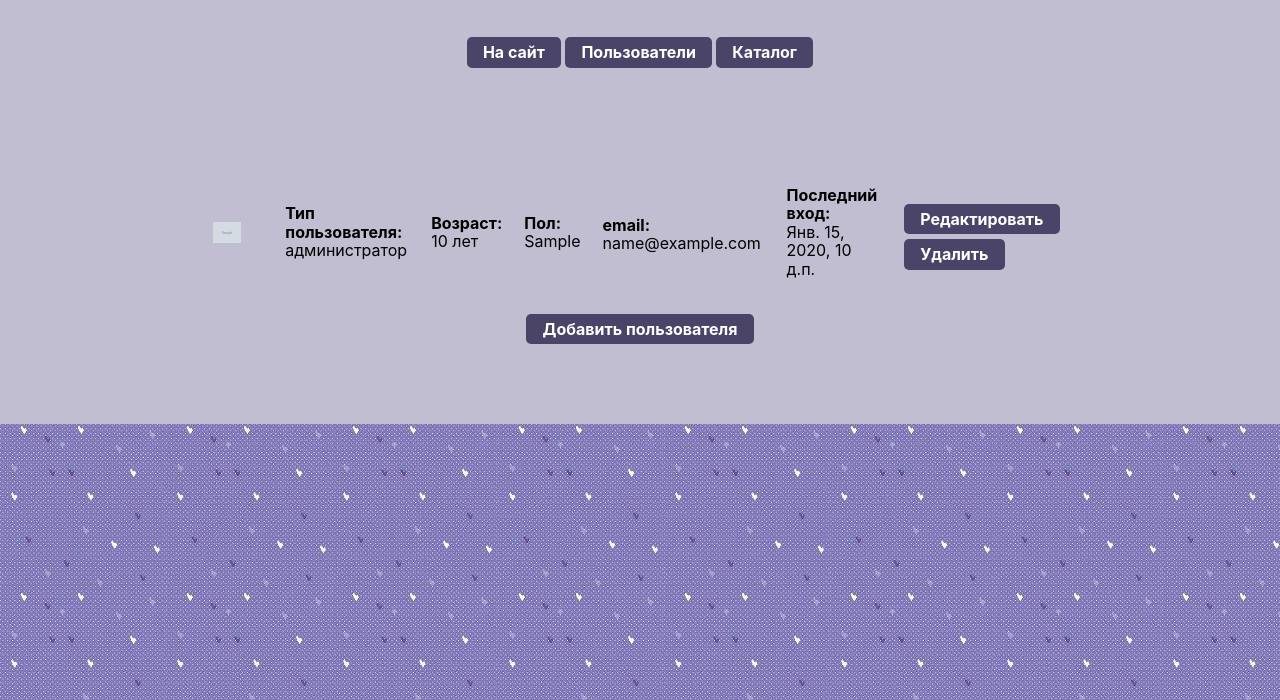
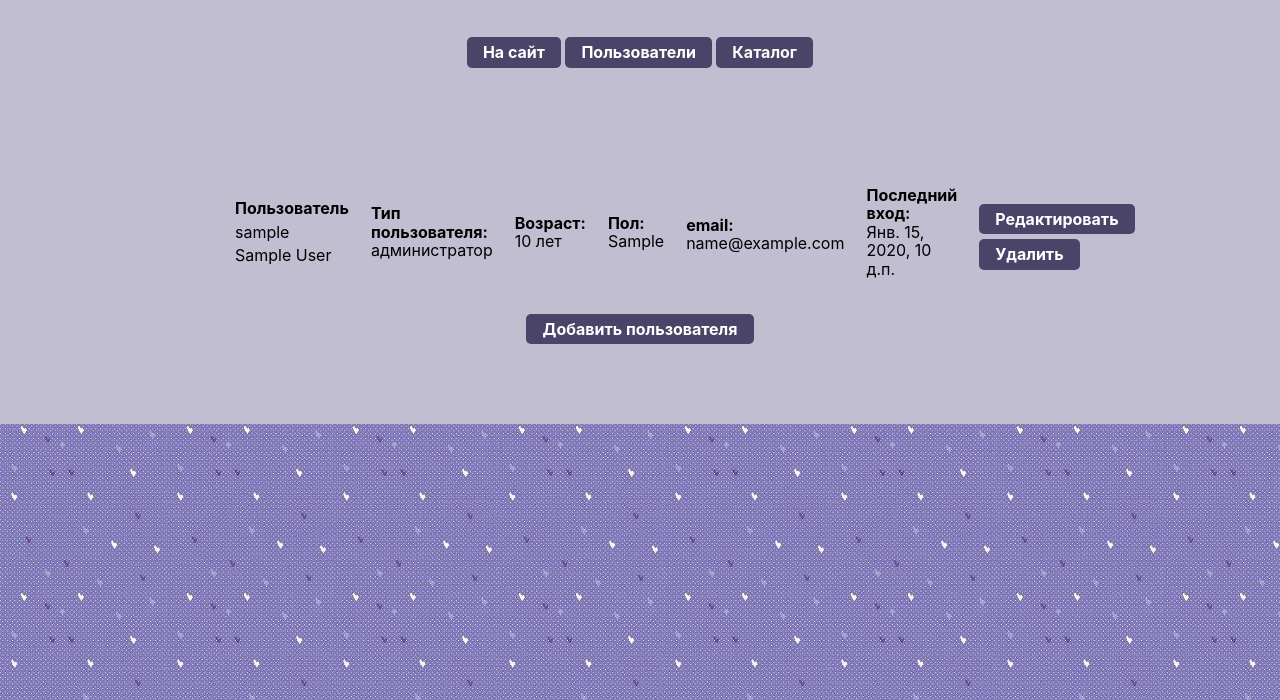
Before and after one commit to Solda-git/Django1, a Django app: page /kwadmin/ in a window 1280 px wide. Shown: the part 100-800 px from the top of the page. Run offline with Django 3.2, Linux system fonts and the light colour scheme; a user stored in the database is signed in; tables that the repository leaves empty hold one stand-in row (values such as "Sample post"); grey boxes marked "Sample" are stand-in pictures; parts of the project's set-up code (start-up, migrations or seed data) failed here and were passed over.

Commit message:
Lesson 7: - next added (login/logout redirect) - ajax communication implemented. add and delete methods within the cart box implemented - kwadmin application added, index.html added (user list implemented, link added) - edit user form (started). add user implemented (lesson 7 finished) Lesson 8: - user update added

```diff
--- a/kwshop/kwadmin/templates/kwadmin/includes/inc__admin_nav.html
+++ b/kwshop/kwadmin/templates/kwadmin/includes/inc__admin_nav.html
@@ -6,7 +6,7 @@
             </a>
         </button>
         <button type="button" class="nav-btn">
-            <a href="#">
+            <a href="{% url 'kwadmin:index' %}">
                 Пользователи
             </a>
         </button>
--- a/kwshop/kwadmin/templates/kwadmin/index.html
+++ b/kwshop/kwadmin/templates/kwadmin/index.html
@@ -9,13 +9,14 @@
             <tr>
                 <td><img src="/media/{{ kwuser.avatar }}" alt="{{ kwuser.name }}"></td>
                 <td>
-                    <p>{{ kwuser.name }}</p>
+                    <p><strong>Пользователь</strong></p>
+                    <p>{{ kwuser.username }}</p>
                     <p>
-                        {% if kwuser.firstname %}
-                        {{ kwuser.firstname }}
+                        {% if kwuser.first_name %}
+                        {{ kwuser.first_name }}
                         {% endif %}
-                        {% if kwuser.firstname %}
-                        {{ kwuser.firstname }}
+                        {% if kwuser.last_name %}
+                        {{ kwuser.last_name }}
                         {% endif %}
                     </p>
                 </td>
@@ -37,7 +38,7 @@
                 <td>
                     <div class="admin-conf">
                         <button type="button" class="nav-btn">
-                            <a href="#">
+                            <a href="{% url 'kwadmin:user_update' pk=kwuser.pk %}">
                                 Редактировать
                             </a>
                         </button>
--- a/kwshop/kwadmin/urls.py
+++ b/kwshop/kwadmin/urls.py
@@ -10,6 +10,5 @@ app_name = 'kwadmin'
 urlpatterns = [
     path('', kwadmin.index, name='index'),
     path('user/create/', kwadmin.user_create, name='user_create'),
-
-
+    path('user/<int:pk>/update/', kwadmin.user_update, name='user_update'),
 ]
--- a/kwshop/kwadmin/views.py
+++ b/kwshop/kwadmin/views.py
@@ -1,10 +1,10 @@
 from django.contrib.auth import get_user_model
 from django.contrib.auth.decorators import user_passes_test
 from django.http import HttpResponseRedirect
-from django.shortcuts import render
+from django.shortcuts import render, get_object_or_404
 from django.urls import reverse
 
-from kwadmin.forms import KWAdminUserCreateForm
+from kwadmin.forms import KWAdminUserCreateForm, KWAdminUserUpdateForm
 
 
 @user_passes_test (lambda u: u.is_superuser)
@@ -32,3 +32,20 @@ def user_create(request):
         'user_form': user_form,
     }
     return render(request, 'kwadmin/user_update.html', context=context)
+
+
+@user_passes_test (lambda u: u.is_superuser)
+def user_update(request, pk):
+    user = get_object_or_404(get_user_model(), pk=pk)
+    if request.method == 'POST':
+        user_form = KWAdminUserUpdateForm (request.POST, request.FILES, instance=user)
+        if user_form.is_valid():
+            user_form.save()
+            return HttpResponseRedirect(reverse('kwadmin:index'))
+    else:
+        user_form = KWAdminUserUpdateForm (instance=user)
+    context = {
+        'title': 'редактирование',
+        'user_form': user_form,
+    }
+    return render(request, 'kwadmin/user_update.html', context=context)
```
Also changed, not shown: kwshop/kwadmin/forms.py (+30 -1 lines).
